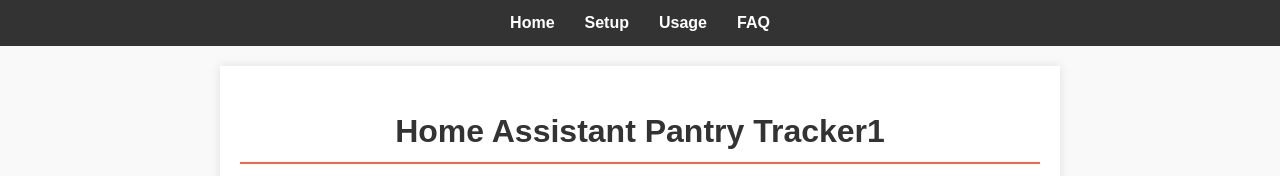
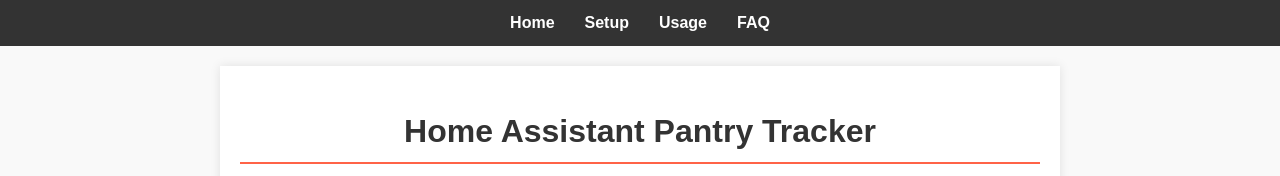
Before and after one commit to mintcreg/mintcreg.github.io, a plain HTML site: page docs/pantry_tracker/index.html in a window 1280 px wide. Shown: the top 176 px of the page. Drawn offline with Linux system fonts and the light colour scheme; grey boxes are pictures that could not be loaded.

Commit message:
Update index.html

```diff
--- a/docs/pantry_tracker/index.html
+++ b/docs/pantry_tracker/index.html
@@ -21,7 +21,7 @@
     <main>
         <div class="centered-content">
             <div class="headers">
-                <h1>Home Assistant Pantry Tracker1</h1>
+                <h1>Home Assistant Pantry Tracker</h1>
             </div>
 
             <p><a href="https://github.com/mintcreg/pantry_tracker">Pantry Tracker</a>
```
